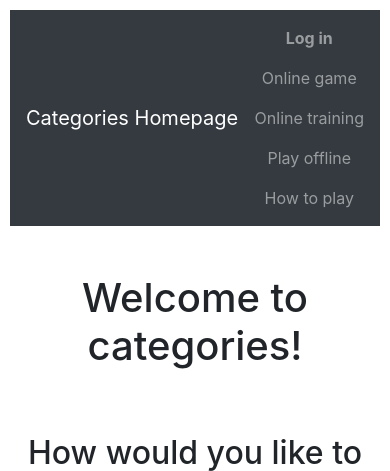
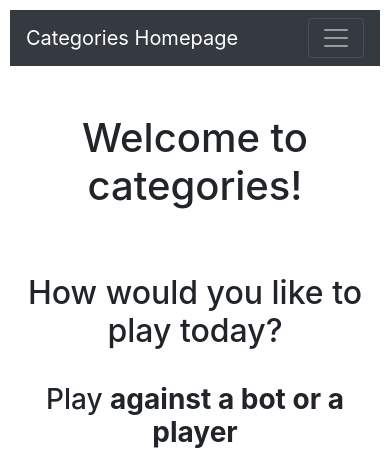
Before and after one commit to AntoineSau/capstone, a Django app: page / in a window 390 px wide. Shown: the top 471 px of the page. Run offline with Django 4.2, Linux system fonts and the light colour scheme; parts of the project's set-up code (start-up, migrations or seed data) failed here and were passed over; some libraries are stand-ins or nearby versions.

Commit message:
Mobile-responsive menu - implemented

```diff
--- a/categories/templates/categories/layout.html
+++ b/categories/templates/categories/layout.html
@@ -13,24 +13,27 @@
 
         <nav class="navbar navbar-expand-lg navbar-dark bg-dark">
             <a class="navbar-brand" href="{% url 'index' %}">Categories Homepage</a>
-
-            <div>
-                <ul class="navbar-nav mr-auto">
+            <!-- Responsive menu Bootstrap -->
+            <button class="navbar-toggler" type="button" data-toggle="collapse" data-target="#navbarNav" aria-controls="navbarNav" aria-expanded="false" aria-label="Toggle navigation">
+                <span class="navbar-toggler-icon"></span>
+            </button>
+            <div class="collapse navbar-collapse" id="navbarNav">
+                <ul class="navbar-nav">
                     {% if user.is_authenticated %}
-                    <li  class="nav-item">
+                    <li class="nav-item">
                         <a class="nav-link" href="{% url 'logout' %}"><b>Log out {{ user.username }}</b></a>
                     </li>
                     {% else %}
-                    <li  class="nav-item">
+                    <li class="nav-item">
                         <a class="nav-link" href="{% url 'login' %}"><b>Log in</b></a>
                     </li>
                     {% endif %}
 
-                    <li  class="nav-item">
+                    <li class="nav-item">
                         <a class="nav-link" href="javascript:game_view();">Online game</a>
                     </li>
 
-                    <li  class="nav-item">
+                    <li class="nav-item">
                         <a class="nav-link" href="javascript:online_view();">Online training</a>
                     </li>
 
@@ -41,7 +44,7 @@
                     <li class="nav-item">
                         <a class="nav-link" href="javascript:rules_view();">How to play</a>
                     </li>
-              </ul>
+                </ul>
             </div>
         </nav>
 
@@ -51,5 +54,11 @@
             {% block body %}
             {% endblock %}
         </div>
+
+        <!-- Adding Bootstraps plugins -->
+        <script src="https://code.jquery.com/jquery-3.2.1.slim.min.js" integrity="sha384-KJ3o2DKtIkvYIK3UENzmM7KCkRr/rE9/Qpg6aAZGJwFDMVNA/GpGFF93hXpG5KkN" crossorigin="anonymous"></script>
+        <script src="https://cdn.jsdelivr.net/npm/popper.js@1.12.9/dist/umd/popper.min.js" integrity="sha384-ApNbgh9B+Y1QKtv3Rn7W3mgPxhU9K/ScQsAP7hUibX39j7fakFPskvXusvfa0b4Q" crossorigin="anonymous"></script>
+        <script src="https://cdn.jsdelivr.net/npm/bootstrap@4.0.0/dist/js/bootstrap.min.js" integrity="sha384-JZR6Spejh4U02d8jOt6vLEHfe/JQGiRRSQQxSfFWpi1MquVdAyjUar5+76PVCmYl" crossorigin="anonymous"></script>
+
     </body>
 </html>
```
Also changed, not shown: db.sqlite3.
